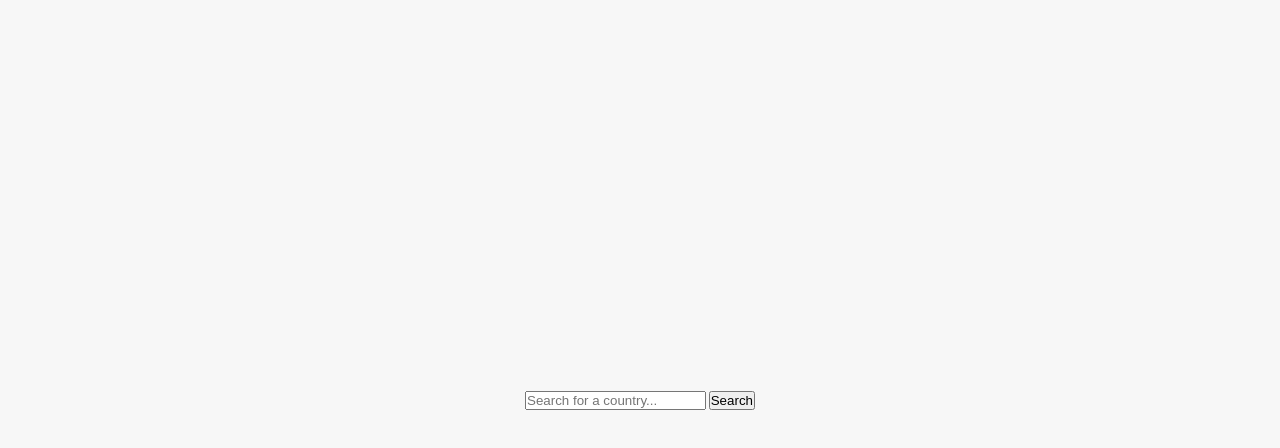
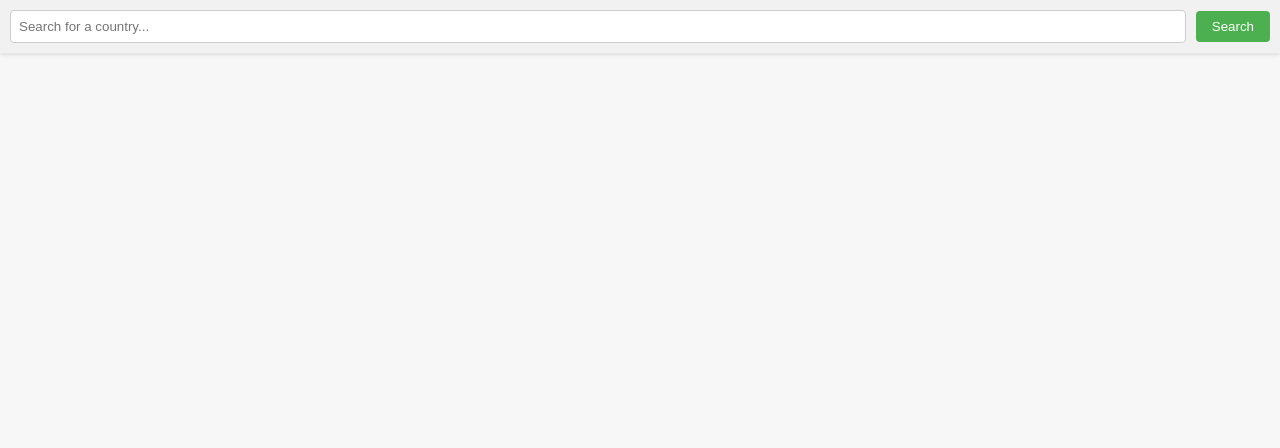
Before and after one commit to gypyz/Country-API-Web, a plain HTML site: page index.html in a window 1280 px wide. Drawn offline with Linux system fonts and the light colour scheme.

Commit message:
style and search only1

```diff
--- a/script.js
+++ b/script.js
@@ -41,6 +41,7 @@ const getCountry = function (country) {
                 <p class="country_row"><span>Capital</span>${data.capital}</p>
             </div>
         </article>`;
+    countries.innerHTML = "";
     countries.insertAdjacentHTML("beforeend", html);
     countries.style.opacity = 1;
   });
--- a/style.css
+++ b/style.css
@@ -16,6 +16,38 @@ body {
   align-items: center;
   justify-content: center;
 }
+.search-form {
+  background-color: #f1f1f1;
+  padding: 10px;
+  display: flex;
+  justify-content: center;
+  align-items: center;
+  box-shadow: 0 2px 4px rgba(0, 0, 0, 0.1);
+  position: fixed;
+  top: 0;
+  left: 0;
+  width: 100%;
+  z-index: 100;
+}
+
+.search-field {
+  border: 1px solid #ccc;
+  border-radius: 4px;
+  padding: 8px;
+  outline: none;
+  flex-grow: 1;
+  margin-right: 10px;
+}
+
+.search-button {
+  background-color: #4caf50;
+  color: white;
+  border: none;
+  border-radius: 4px;
+  padding: 8px 16px;
+  cursor: pointer;
+}
+
 .container {
   display: flex;
   flex-flow: column;
```
